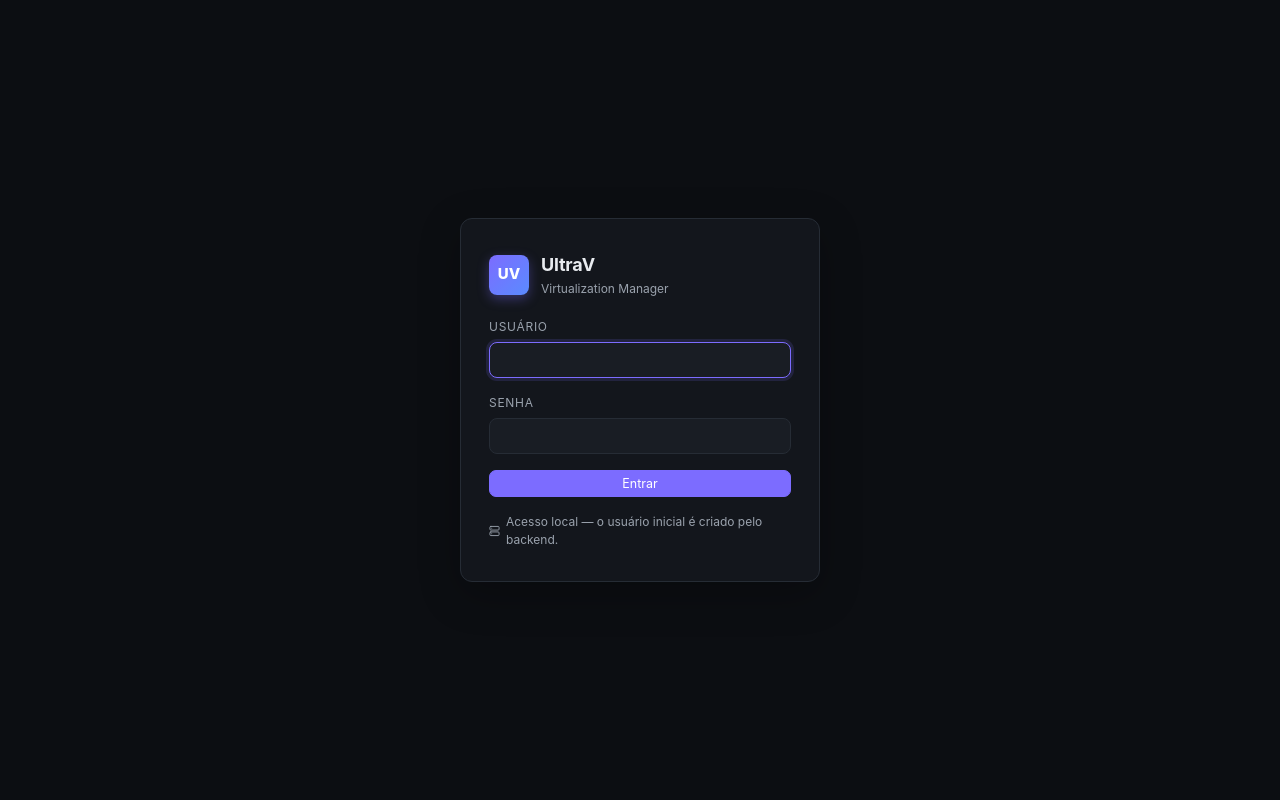
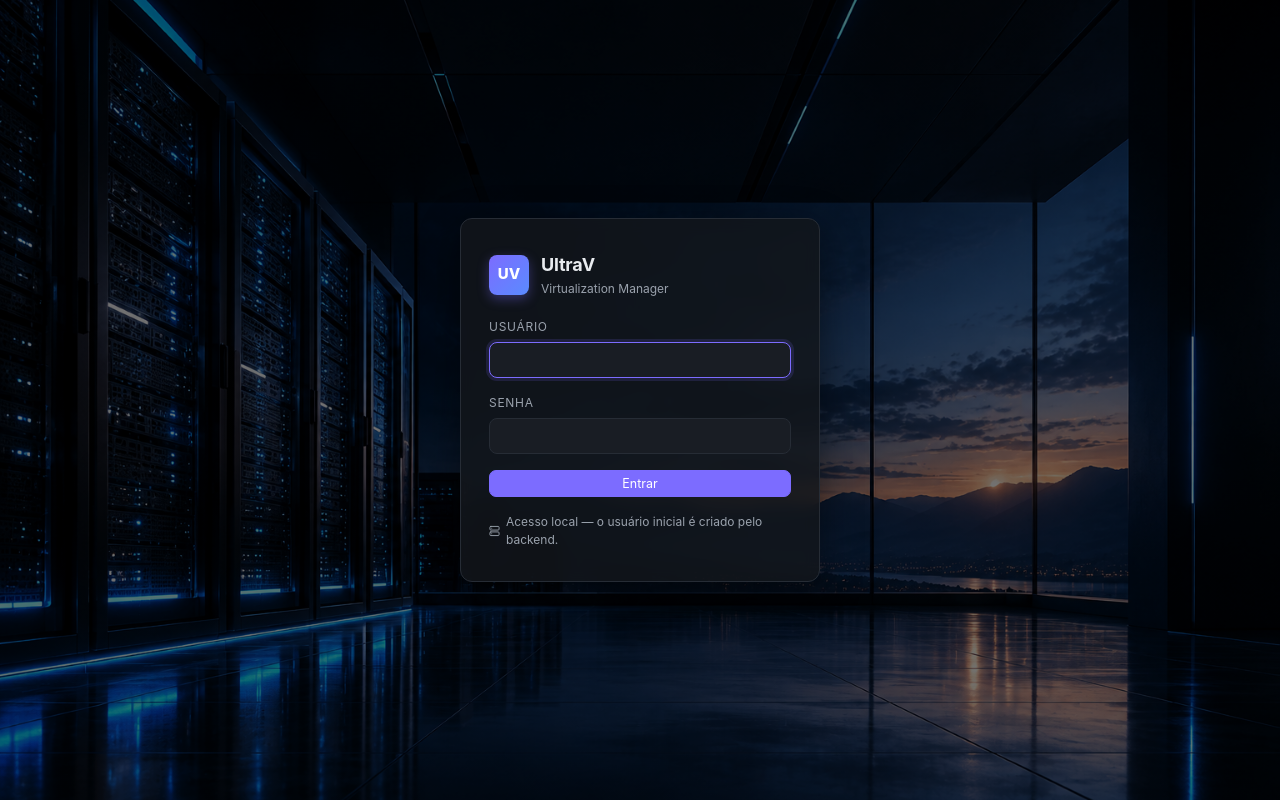
Before and after one commit to limaum87/ultrav, a React (Vite) app in the folder frontend/: page /login in a window 1280 px wide. Built offline with nearby package versions, Linux system fonts and the light colour scheme; what openapi-fetch would draw is missing.

Commit message:
feat(ui): login page com wallpaper de fundo e card glassmorphism

```diff
--- a/frontend/src/pages/Login.tsx
+++ b/frontend/src/pages/Login.tsx
@@ -2,6 +2,7 @@ import { useState, type FormEvent } from 'react';
 import { useLocation, useNavigate } from 'react-router-dom';
 import { useAuth } from '../lib/auth';
 import { Server } from 'lucide-react';
+import wallpaper from '../assets/loginwallpaper.png';
 
 export default function Login() {
   const { login } = useAuth();
@@ -33,7 +34,12 @@ export default function Login() {
   }
 
   return (
-    <div className="login-page">
+    <div
+      className="login-page"
+      style={{
+        backgroundImage: `linear-gradient(rgba(0, 0, 0, 0.55), rgba(0, 0, 0, 0.55)), url(${wallpaper})`,
+      }}
+    >
       <form className="login-card" onSubmit={onSubmit}>
         <div className="login-brand">
           <span className="brand-mark">UV</span>
--- a/frontend/src/styles.css
+++ b/frontend/src/styles.css
@@ -1032,8 +1032,13 @@ tr.row-busy { opacity: 0.55; }
   display: flex;
   align-items: center;
   justify-content: center;
-  background: var(--bg);
+  background:
+    linear-gradient(rgba(0, 0, 0, 0.55), rgba(0, 0, 0, 0.55)),
+    url('./assets/loginwallpaper.png') center / cover no-repeat;
   padding: 20px;
+}
+.login-card {
+  backdrop-filter: blur(8px);
 }
 .login-card {
   width: 100%;
@@ -1044,8 +1049,8 @@ tr.row-busy { opacity: 0.55; }
   padding: 32px 28px;
   border: 1px solid var(--border);
   border-radius: 12px;
-  background: var(--bg-elev);
-  box-shadow: 0 12px 40px rgba(0, 0, 0, 0.25);
+  background: color-mix(in srgb, var(--bg-elev) 82%, transparent);
+  box-shadow: 0 12px 40px rgba(0, 0, 0, 0.45);
 }
 .login-brand {
   display: flex;
```
Also changed, not shown: frontend/src/assets.d.ts (added, +14 -0 lines), frontend/src/assets/loginwallpaper.png (added).
